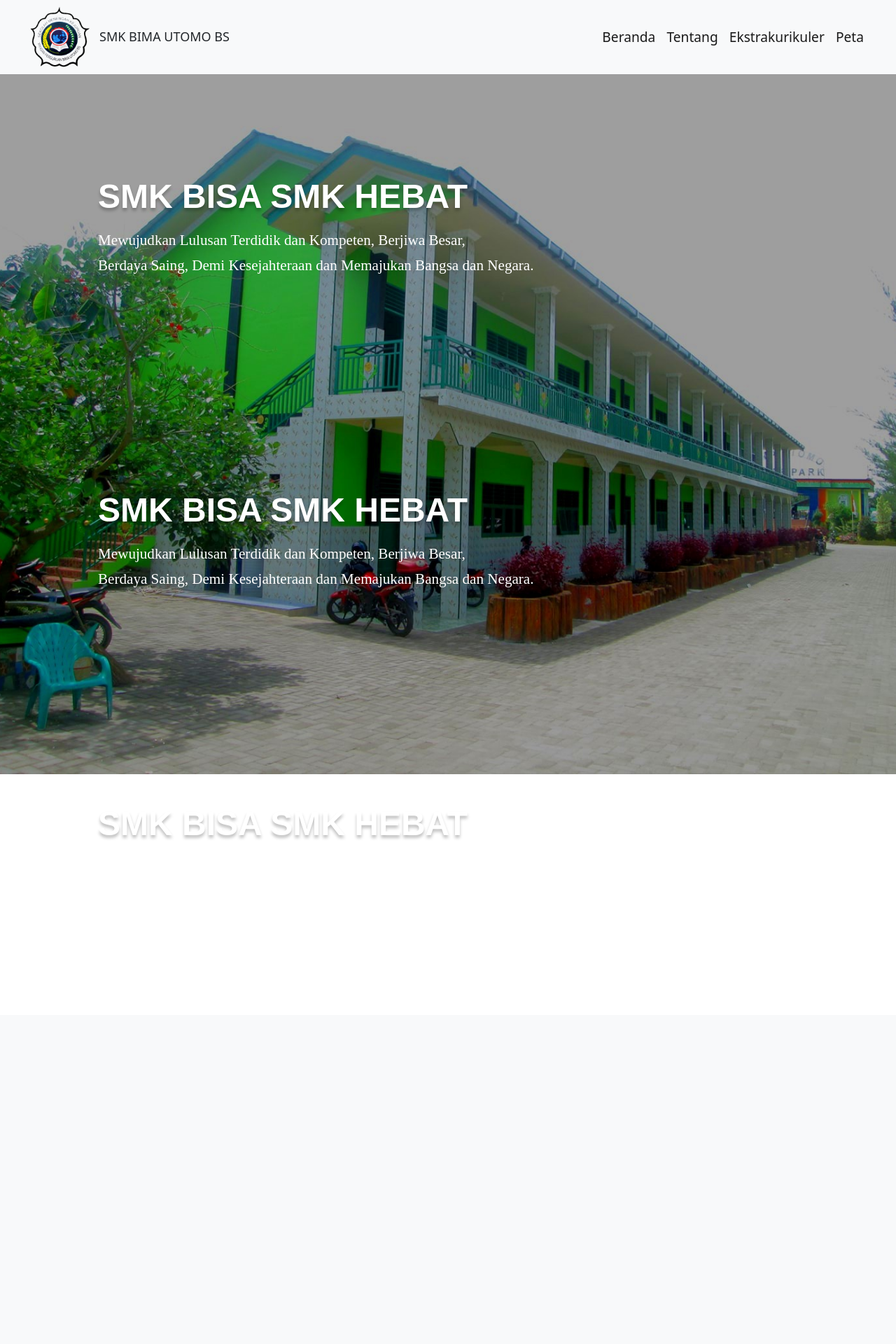
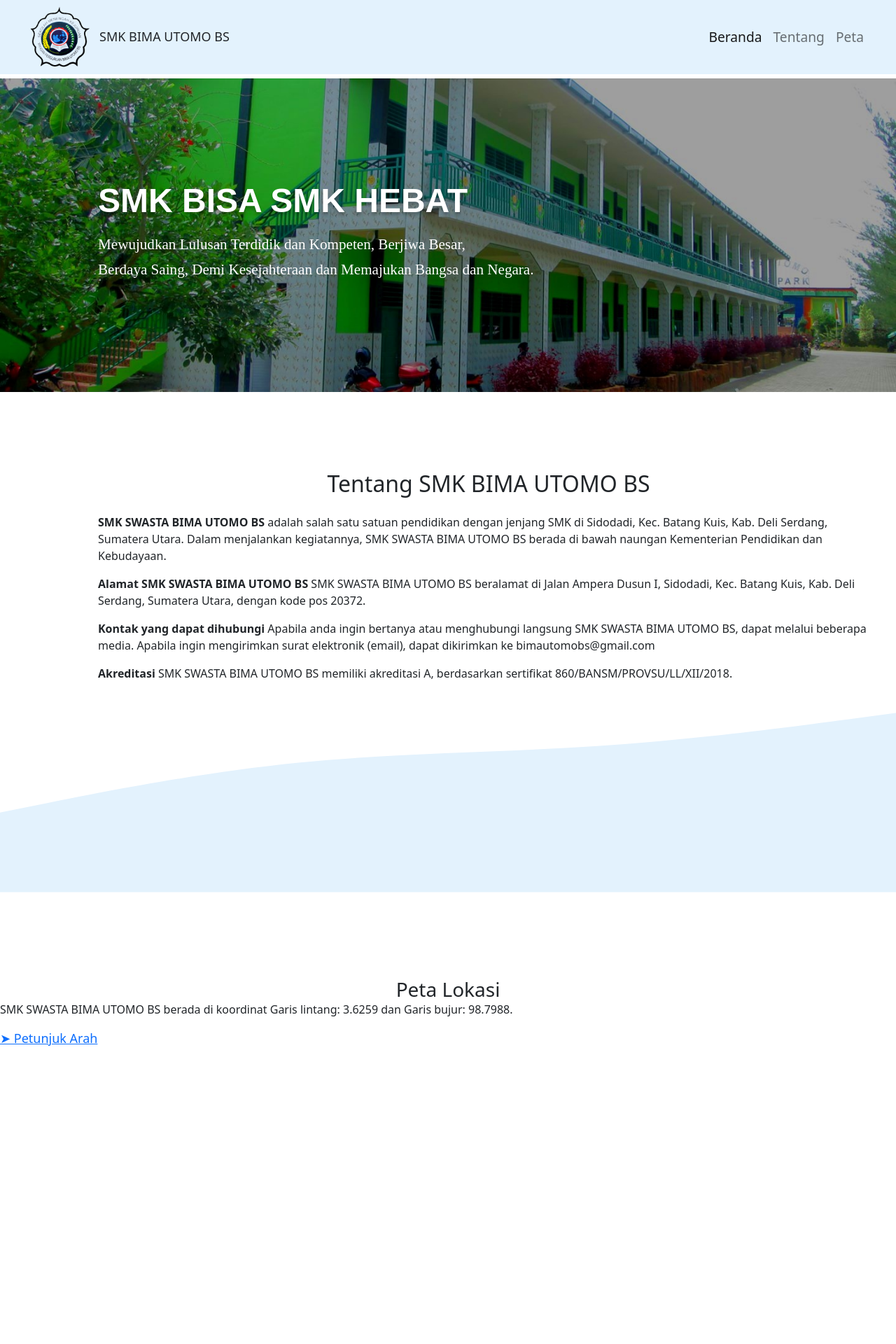
Before and after one commit to Rexdzx/websekolah, a PHP site: page / in a window 1280 px wide. Shown: the top 1920 px of the page at 70% size. Before the commit the page ends 1198 px from the top, so only its background shows below. Run offline with PHP 8.4, Linux system fonts and the light colour scheme; some libraries are stand-ins or nearby versions.

Commit message:
websekolahtest

```diff
--- a/index.html
+++ b/index.html
@@ -18,9 +18,9 @@
     ></script>
     <link rel="stylesheet" href="style.css" />
   </head>
-  <body>
+  <body id="beranda">
     <!-- navbar -->
-    <nav class="navbar navbar-expand-lg bg-light">
+    <nav class="navbar navbar-expand-lg navbar fixed-top" style="background-color: #e3f2fd">
       <div class="logo">
         <div class="logo__flex">
           <img
@@ -32,37 +32,29 @@
         </div>
       </div>
       <div class="container-fluid" id="container">
-        <button
-          class="navbar-toggler"
-          type="button"
-          data-bs-toggle="collapse"
-          data-bs-target="#navbarNav"
-          aria-controls="navbarNav"
-          aria-expanded="false"
-          aria-label="Toggle navigation"
-        >
+        <a>SMK BIMA UTOMO BS</a>
+        <button class="navbar-toggler" type="button" data-bs-toggle="collapse" data-bs-target="#navbarNav" aria-controls="navbarNav" aria-expanded="false" aria-label="Toggle navigation">
           <span class="navbar-toggler-icon"></span>
         </button>
         <div class="collapse navbar-collapse" id="navbarNav">
-          <a>SMK BIMA UTOMO BS</a>
-          <ul class="navbar-nav ms-auto" id="navbar">
+          <ul class="navbar-nav ms-auto" style=" padding-right: 26px; font-size: larger;">
             <li class="nav-item">
               <a class="nav-link active" aria-current="page" href="#beranda"
                 >Beranda</a
               >
             </li>
             <li class="nav-item">
-              <a class="nav-link active" aria-current="page" href="#tentang"
+              <a class="nav-link" href="#tentang"
                 >Tentang</a
               >
             </li>
-            <li class="nav-item">
-              <a class="nav-link active" href="#ekstrakurikuler"
+            <!-- <li class="nav-item">
+              <a class="nav-link" href="#ekstrakurikuler"
                 >Ekstrakurikuler</a
-              >
+              > -->
             </li>
             <li class="nav-item">
-              <a class="nav-link active" href="#peta">Peta</a>
+              <a class="nav-link" href="#peta">Peta</a>
             </li>
           </ul>
         </div>
@@ -81,26 +73,63 @@
                 Negara.
               </p>
             </div>
-
-            <div class="top-wrapper">
-              <h1 style="font-family: arial">SMK BISA SMK HEBAT</h1>
-              <p>
-                Mewujudkan Lulusan Terdidik dan Kompeten, Berjiwa Besar,<br />
-                Berdaya Saing, Demi Kesejahteraan dan Memajukan Bangsa dan
-                Negara.
-              </p>
-            </div>
-            <div class="top-wrapper">
-              <h1 style="font-family: arial">SMK BISA SMK HEBAT</h1>
-              <p>
-                Mewujudkan Lulusan Terdidik dan Kompeten, Berjiwa Besar,<br />
-                Berdaya Saing, Demi Kesejahteraan dan Memajukan Bangsa dan
-                Negara.
-              </p>
-            </div>
           </div>
         </div>
       </section>
     </main>
-  </body>
+<!-- tentang -->
+    <section id="tentang">
+      <div class="container">
+        <div class="row text-center mb-3">
+          <div class="col">
+            <h2>Tentang SMK BIMA UTOMO BS</h2>
+          </div>
+        </div>
+        <div class="about">
+        <p>
+          <strong>SMK SWASTA BIMA UTOMO BS</strong> adalah salah satu satuan pendidikan dengan jenjang SMK di Sidodadi, Kec. Batang Kuis, Kab. Deli Serdang, Sumatera Utara. Dalam menjalankan kegiatannya, SMK SWASTA BIMA UTOMO BS berada di bawah naungan Kementerian Pendidikan dan Kebudayaan.</p>
+        </p>
+        <strong>Alamat SMK SWASTA BIMA UTOMO BS</strong>
+
+        SMK SWASTA BIMA UTOMO BS beralamat di Jalan Ampera Dusun I, Sidodadi, Kec. Batang Kuis, Kab. Deli Serdang, Sumatera Utara, dengan kode pos 20372.
+        </p>
+        <p>
+          <strong>Kontak yang dapat dihubungi</strong>
+
+          Apabila anda ingin bertanya atau menghubungi langsung SMK SWASTA BIMA UTOMO BS, dapat melalui beberapa media. Apabila ingin mengirimkan surat elektronik (email), dapat dikirimkan ke bimautomobs@gmail.com</p>
+          <p>
+
+        <strong>Akreditasi</strong>
+
+        SMK SWASTA BIMA UTOMO BS memiliki akreditasi A, berdasarkan sertifikat 860/BANSM/PROVSU/LL/XII/2018.
+
+          </p>
+        </div>
+        </div>
+        <svg xmlns="http://www.w3.org/2000/svg" viewBox="0 0 1440 320"><path fill="#e3f2fd" fill-opacity="1" d="M0,192L80,176C160,160,320,128,480,112C640,96,800,96,960,85.3C1120,75,1280,53,1360,42.7L1440,32L1440,320L1360,320C1280,320,1120,320,960,320C800,320,640,320,480,320C320,320,160,320,80,320L0,320Z"></path></svg>
+        <!-- <svg xmlns="http://www.w3.org/2000/svg" style="margin-top:12px ;" viewBox="0 0 1440 320"><path fill="#e3f2fd" fill-opacity="1" d="M0,192L80,176C160,160,320,128,480,112C640,96,800,96,960,85.3C1120,75,1280,53,1360,42.7L1440,32L1440,0L1360,0C1280,0,1120,0,960,0C800,0,640,0,480,0C320,0,160,0,80,0L0,0Z"></path></svg> -->
+    </section>
+<!-- akhir tentang -->
+<!-- peta -->
+<section id="peta">
+<div style="margin-top: 10px;">
+  <h3 class="card-title text-center">Peta Lokasi</h3>
+  <div class="card-body">
+    <p>SMK SWASTA BIMA UTOMO BS berada di koordinat Garis lintang: 3.6259 dan Garis bujur: 98.7988.</p>
+    <p><a href="https://maps.google.com/maps?q=3.6259,98.7988">➤ Petunjuk Arah</a></p>
+    <iframe sandbox="allow-scripts allow-same-origin" layout="responsive" src="https://maps.google.com/maps?q=3.6259,98.7988&amp;output=embed" width="100%" height="400" frameborder="0">
+    </iframe>
+  </div>
+</div>
+</section>
+<svg xmlns="http://www.w3.org/2000/svg" viewBox="0 0 1440 320"><path fill="#e3f2fd" fill-opacity="1" d="M0,192L48,176C96,160,192,128,288,133.3C384,139,480,181,576,186.7C672,192,768,160,864,165.3C960,171,1056,213,1152,224C1248,235,1344,213,1392,202.7L1440,192L1440,320L1392,320C1344,320,1248,320,1152,320C1056,320,960,320,864,320C768,320,672,320,576,320C480,320,384,320,288,320C192,320,96,320,48,320L0,320Z"></path></svg>
+<!-- akhir peta -->
+    <footer style="background-color: #e3f2fd; text-align: center;">
+      <p>Created by <a href="https://www.facebook.com/profile.php?id=100028098371144" class="text-blue">Muhammad Rafli</a></p>
+    </footer>
+    <!--Akhir footer-->
+
+    <script src="https://cdn.jsdelivr.net/npm/bootstrap@5.1.3/dist/js/bootstrap.bundle.min.js"
+    integrity="sha384-ka7Sk0Gln4gmtz2MlQnikT1wXgYsOg+OMhuP+IlRH9sENBO0LRn5q+8nbTov4+1p" crossorigin="anonymous"></script>
+</body>
 </html>
--- a/style.css
+++ b/style.css
@@ -1,5 +1,6 @@
 body{
-    min-height: 900px;
+    /* min-height: 1500px; */
+    min-height: 9000px;
 }
 .logo{
     padding-left: 40px;
@@ -7,11 +8,7 @@ body{
 a{
     font-size: large;
 }
-#navbar{
-    padding-right: 26px;
-    font-size: larger;
-    /* margin: 12px; */
-}
+
 .container{
     margin: 0 10%;
 }
@@ -48,3 +45,6 @@ a{
 .top-wrapper{
     font-size: larger;
 }
+section{
+    padding-top: 7rem;
+}
```
